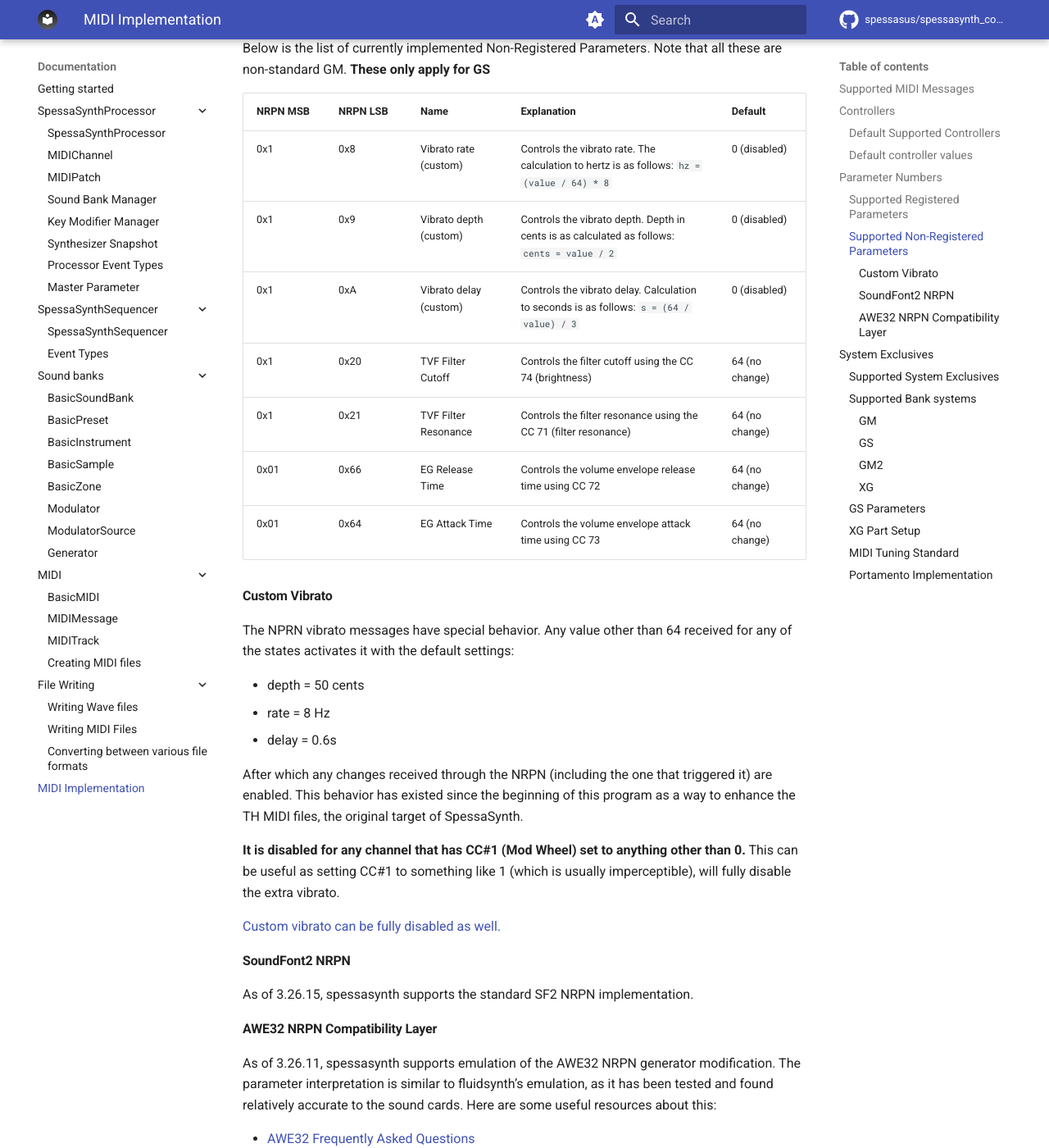
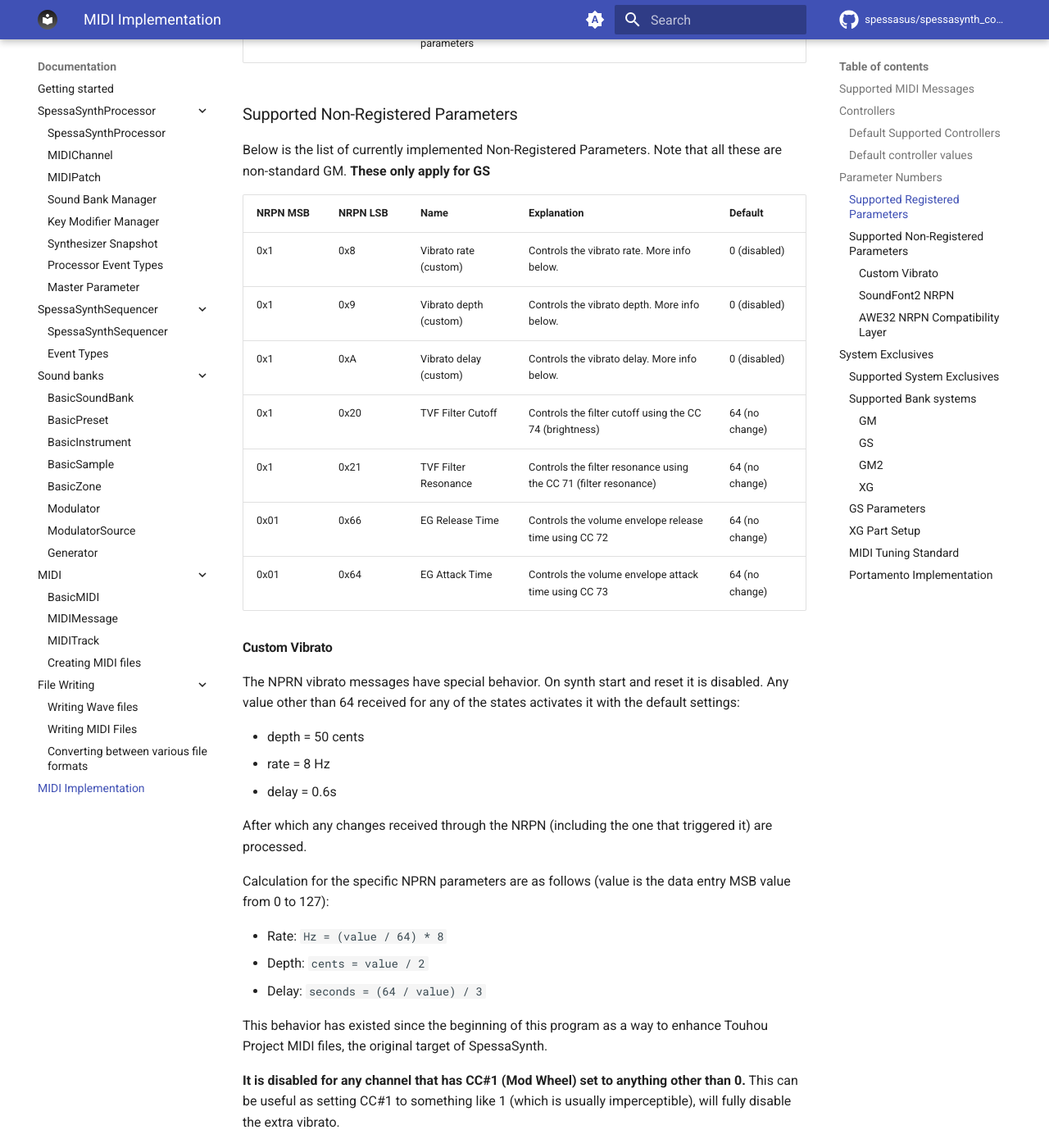
Before and after one commit to spessasus/spessasynth_core, an MkDocs documentation site: the page built from docs/extra/midi-implementation.md, in a window 1280 px wide and 1400 px high, scrolled down 6720 px. Shown: the whole window at 82% size. Built offline with MkDocs 1.6.1 and Material for MkDocs 9.7.7, drawn with Linux system fonts in a browser that asks for light colours; comment, search, counter and statistics services are not loaded; some of the changed text lies outside the part shown.

Commit message:
better vibrato docs

```diff
--- a/docs/extra/midi-implementation.md
+++ b/docs/extra/midi-implementation.md
@@ -102,6 +102,11 @@
 | 81        | General Purpose Controller 6 | 64          |
 | 83        | General Purpose Controller 8 | 64          |
 
+!!! TIP
+
+    Note that the reverb is set to 0 unlike the recommended 40 in the GM2 standard.
+    This is done to provide a clean output for any file that doesn't explicitly request reverb.
+
 ## Parameter Numbers
 
 ### Supported Registered Parameters
@@ -122,27 +127,35 @@
 Note that all these are non-standard GM.
 **These only apply for GS**
 
-| NRPN MSB | NRPN LSB | Name                   | Explanation                                                                                 | Default        |
-|----------|----------|------------------------|---------------------------------------------------------------------------------------------|----------------|
-| 0x1      | 0x8      | Vibrato rate (custom)  | Controls the vibrato rate. The calculation to hertz is as follows: `hz = (value / 64) * 8`  | 0 (disabled)   |
-| 0x1      | 0x9      | Vibrato depth (custom) | Controls the vibrato depth. Depth in cents is as calculated as follows: `cents = value / 2` | 0 (disabled)   |
-| 0x1      | 0xA      | Vibrato delay (custom) | Controls the vibrato delay. Calculation to seconds is as follows: `s = (64 / value) / 3`    | 0 (disabled)   |
-| 0x1      | 0x20     | TVF Filter Cutoff      | Controls the filter cutoff using the CC 74 (brightness)                                     | 64 (no change) |
-| 0x1      | 0x21     | TVF Filter Resonance   | Controls the filter resonance using the CC 71 (filter resonance)                            | 64 (no change) |
-| 0x01     | 0x66     | EG Release Time        | Controls the volume envelope release time using CC 72                                       | 64 (no change) |
-| 0x01     | 0x64     | EG Attack Time         | Controls the volume envelope attack time using CC 73                                        | 64 (no change) |
+| NRPN MSB | NRPN LSB | Name                   | Explanation                                                      | Default        |
+|----------|----------|------------------------|------------------------------------------------------------------|----------------|
+| 0x1      | 0x8      | Vibrato rate (custom)  | Controls the vibrato rate. More info below.                      | 0 (disabled)   |
+| 0x1      | 0x9      | Vibrato depth (custom) | Controls the vibrato depth. More info below.                     | 0 (disabled)   |
+| 0x1      | 0xA      | Vibrato delay (custom) | Controls the vibrato delay. More info below.                     | 0 (disabled)   |
+| 0x1      | 0x20     | TVF Filter Cutoff      | Controls the filter cutoff using the CC 74 (brightness)          | 64 (no change) |
+| 0x1      | 0x21     | TVF Filter Resonance   | Controls the filter resonance using the CC 71 (filter resonance) | 64 (no change) |
+| 0x01     | 0x66     | EG Release Time        | Controls the volume envelope release time using CC 72            | 64 (no change) |
+| 0x01     | 0x64     | EG Attack Time         | Controls the volume envelope attack time using CC 73             | 64 (no change) |
 
 #### Custom Vibrato
 
 The NPRN vibrato messages have special behavior.
+On synth start and reset it is disabled.
 Any value other than 64 received for any of the states activates it with the default settings:
 
 - depth = 50 cents
 - rate = 8 Hz
 - delay = 0.6s
 
-After which any changes received through the NRPN (including the one that triggered it) are enabled.
-This behavior has existed since the beginning of this program as a way to enhance the TH MIDI files,
+After which any changes received through the NRPN (including the one that triggered it) are processed.
+
+Calculation for the specific NPRN parameters are as follows (value is the data entry MSB value from 0 to 127):
+
+- Rate: `Hz = (value / 64) * 8`
+- Depth: `cents = value / 2`
+- Delay: `seconds = (64 / value) / 3`
+
+This behavior has existed since the beginning of this program as a way to enhance Touhou Project MIDI files,
 the original target of SpessaSynth.
 
 **It is disabled for any channel that has CC#1 (Mod Wheel) set to anything other than 0.**
```
